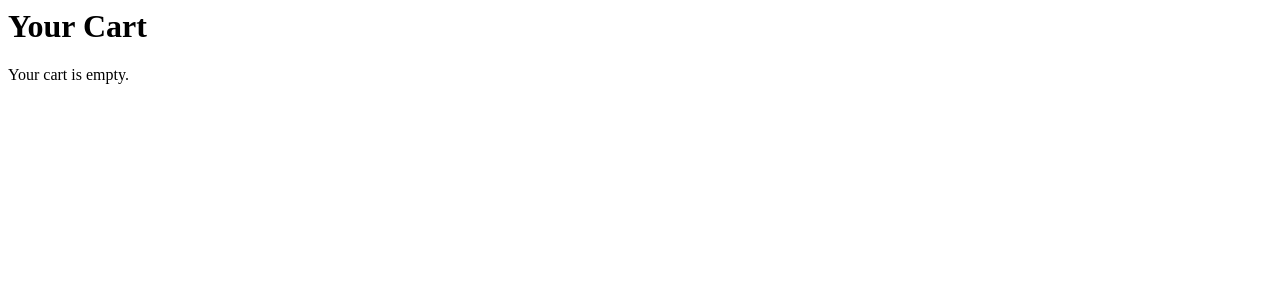
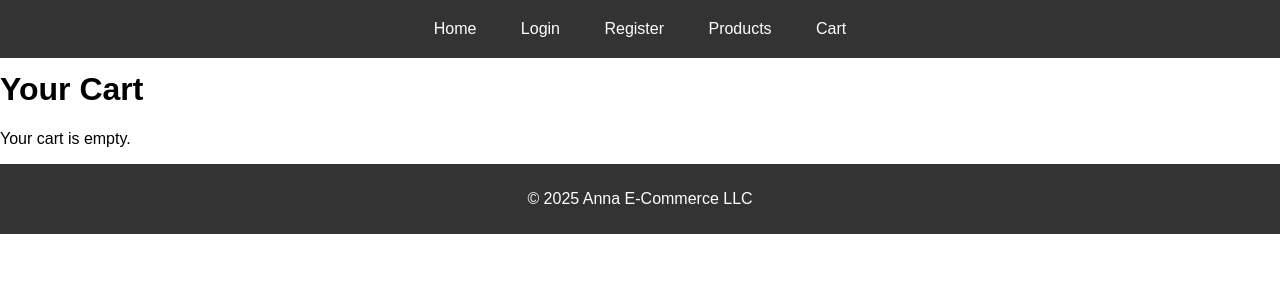
Before and after one commit to annastrombeerg/WebDevelopment2, a PHP site: page /cart.php in a window 1280 px wide. Shown: the top 300 px of the page. Run offline with PHP 8.4, Linux system fonts and the light colour scheme.

Commit message:
final task

```diff
--- a/Gesällprov/cart.html
+++ b/Gesällprov/cart.html
@@ -14,10 +14,14 @@
             <li><a href="login.html">Login</a></li>
             <li><a href="register.html">Register</a></li>
             <li><a href="product.php">Products</a></li>
-                <li><a href="cart.html">Cart</a></li>
+            <li><a href="cart.php">Cart</a></li>
           </ul>
         </nav>
     </header>
+
+
+    <h1>Your Cart</h1>
+    <!--===cart===-->
 
   </body>
 
--- a/Gesällprov/cart.php
+++ b/Gesällprov/cart.php
@@ -2,21 +2,40 @@
 session_start();
 $conn = new mysqli("localhost", "root", "", "E_Commerce_db");
 
-echo "<h1>Your Cart</h1>";
+//Ladda HTML-mallen
+$template = file_get_contents('cart.html');
 
-if (isset($_SESSION['cart'])) {
+//Bygg kundvagnsinnehåll
+$cart_output = "";
+if (isset($_SESSION['cart']) && count($_SESSION['cart']) > 0) {
     $total = 0;
+
     foreach ($_SESSION['cart'] as $product_id => $quantity) {
-        $sql = "SELECT * FROM products WHERE id = $product_id";
-        $result = $conn->query($sql);
-        $product = $result->fetch_assoc();
-        $total += $product['price'] * $quantity;
-        echo "<p>" . $product['name'] . " - Quantity: $quantity - Price: " . $product['price'] * $quantity . " kr</p>";
+        $sql = "SELECT * FROM products WHERE id = ?";
+        $stmt = $conn->prepare($sql);
+        $stmt->bind_param("i", $product_id);
+        $stmt->execute();
+        $result = $stmt->get_result();
+
+        if ($product = $result->fetch_assoc()) {
+            $subtotal = $product['price'] * $quantity;
+            $total += $subtotal;
+            $cart_output .= "<p>{$product['name']} - Quantity: $quantity - Price: {$subtotal} kr</p>";
+        }
+        $stmt->close();
     }
-    echo "<p>Total: $total kr</p>";
-    echo "<a href='pay.php'>Go to Checkout</a>";
+
+    $cart_output .= "<p><strong>Total: $total kr</strong></p>";
+    $cart_output .= "<p><a href='pay.php' class='button'>Go to Checkout</a></p>";
 } else {
-    echo "<p>Your cart is empty.</p>";
+    $cart_output = "<p>Your cart is empty.</p>";
 }
+
+//Ersätt kundvagnssektion
+$template = str_replace('<!--===cart===-->', $cart_output, $template);
+
+//Visa hela sidan
+echo $template;
+
 $conn->close();
 ?>
--- a/Gesällprov/login.html
+++ b/Gesällprov/login.html
@@ -14,7 +14,7 @@
                 <li><a href="login.html">Login</a></li>
                 <li><a href="register.html">Register</a></li>
                 <li><a href="product.php">Products</a></li>
-                <li><a href="cart.html">Cart</a></li>
+                <li><a href="cart.php">Cart</a></li>
               </ul>
             </nav>
           </header>
--- a/Gesällprov/pay.html
+++ b/Gesällprov/pay.html
@@ -14,7 +14,7 @@
                 <li><a href="login.html">Login</a></li>
                 <li><a href="register.html">Register</a></li>
                 <li><a href="product.php">Products</a></li>
-                <li><a href="cart.html">Cart</a></li>
+                <li><a href="cart.php">Cart</a></li>
               </ul>
             </nav>
           </header>
--- a/Gesällprov/product.html
+++ b/Gesällprov/product.html
@@ -14,7 +14,7 @@
             <li><a href="login.html">Login</a></li>
             <li><a href="register.html">Register</a></li>
             <li><a href="product.php">Products</a></li>
-            <li><a href="cart.html">Cart</a></li>
+            <li><a href="cart.php">Cart</a></li>
           </ul>
         </nav>
       </header>
--- a/Gesällprov/product.php
+++ b/Gesällprov/product.php
@@ -7,11 +7,11 @@
 //Starta sessionen
 session_start();
 
-/* if (!isset($_SESSION['user_id'])) {
+if (!isset($_SESSION['user_id'])) {
     // Om inte inloggad, skicka till login
     header("Location: login.html?msg=not_logged_in");
     exit;
-} */
+}
 
 //Databasanslutning
 $servername = "localhost";
--- a/Gesällprov/register.html
+++ b/Gesällprov/register.html
@@ -14,7 +14,7 @@
                 <li><a href="login.html">Login</a></li>
                 <li><a href="register.html">Register</a></li>
                 <li><a href="product.php">Products</a></li>
-                <li><a href="cart.html">Cart</a></li>
+                <li><a href="cart.php">Cart</a></li>
               </ul>
             </nav>
           </header>
--- a/Gesällprov/startpage.html
+++ b/Gesällprov/startpage.html
@@ -13,7 +13,7 @@
           <li><a href="login.html">Login</a></li>
           <li><a href="register.html">Register</a></li>
           <li><a href="product.php">Products</a></li>
-          <li><a href="cart.html">Cart</a></li>
+          <li><a href="cart.php">Cart</a></li>
         </ul>
       </nav>
     </header>
--- a/Gesällprov/style.css
+++ b/Gesällprov/style.css
@@ -163,6 +163,20 @@ form button:hover {
     margin-bottom: 10px;
 }
 
+.button a {
+    display: inline-block;
+    margin-top: 10px;
+    padding: 10px;
+    background-color: #007bff;
+    color: white;
+    text-decoration: none;
+    border-radius: 5px;
+}
+
+.button a:hover {
+    background-color: #0056b3;
+}
+
 
 /* Footer-styling */
 footer {
```
Lines whose indentation alone changed are shown as unchanged.
